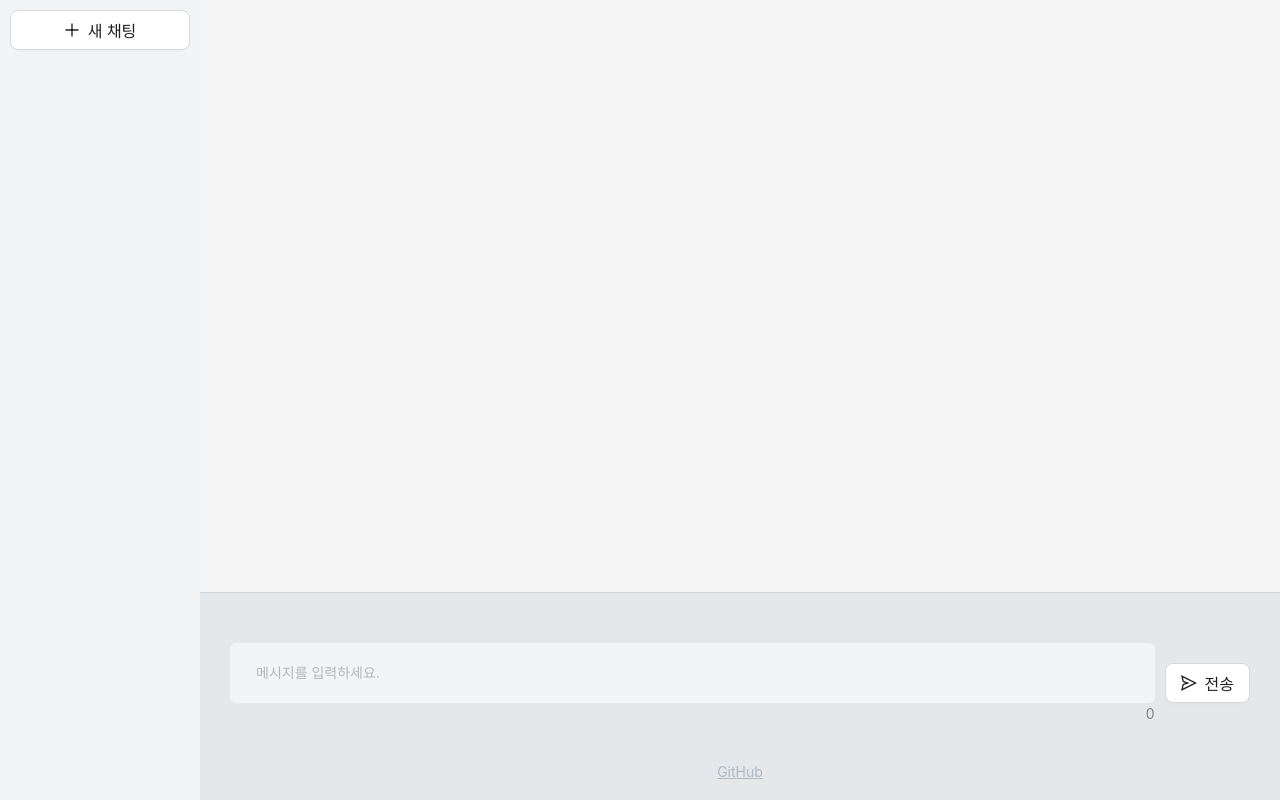
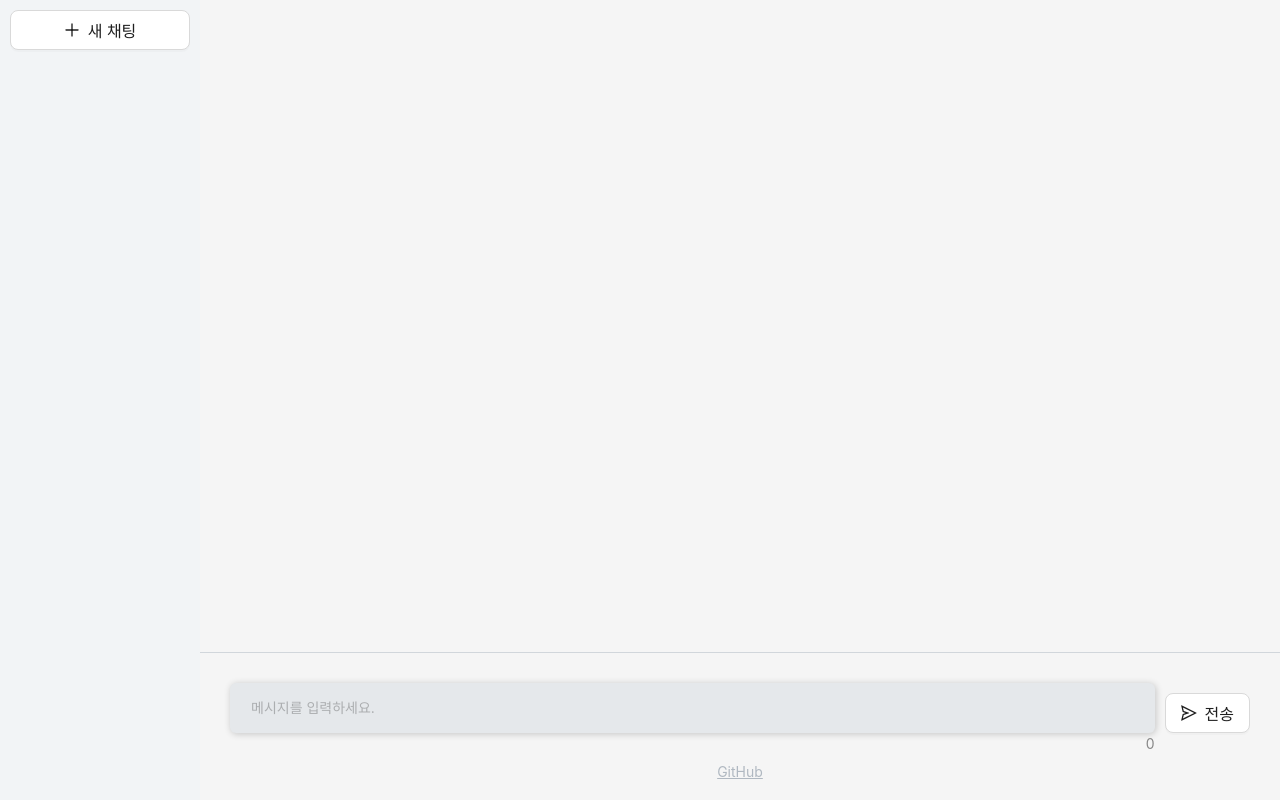
Before and after one commit to wang-yurin/chatgpt-react, a React (Create React App) app: page /chat in a window 1280 px wide. Built offline with nearby package versions, Linux system fonts and the light colour scheme; a web font is replaced by a local one.

Commit message:
style: Chat 컴포넌트 스타일 파일 분리 - 스타일 적용 부분 파일 분리 - Chat 스타일 일부 수정(border로 표현 한 것 boxshadow로 변경)

```diff
--- /dev/null
+++ b/src/components/Chat/Chat.styles.ts
@@ -0,0 +1,26 @@
+import { css } from '@emotion/react';
+import styled from '@emotion/styled';
+import theme from '../../styles/theme';
+
+const chatStyles = (message: any) => css`
+  display: flex;
+  flex-direction: column;
+  padding: 2rem;
+  margin-bottom: 1rem;
+  border-radius: 1rem;
+  box-shadow: 1px 1px 5px rgba(0, 0, 0, 0.1);
+
+  background-color: ${message?.role === 'user' ? theme.colors.GREY200 : '#fff'};
+`;
+
+const ChatType = styled.div`
+  font-size: 1.8rem;
+  font-weight: bold;
+  margin-bottom: 1rem;
+`;
+
+const ChatContent = styled.div`
+  font-size: 1.5rem;
+`;
+
+export { chatStyles, ChatType, ChatContent };
--- a/src/components/Chat/Chat.tsx
+++ b/src/components/Chat/Chat.tsx
@@ -1,10 +1,8 @@
 /** @jsxImportSource @emotion/react */
 import React from 'react';
-import styeld from '@emotion/styled';
-import { css } from '@emotion/react';
-import theme from '../../styles/theme';
 import ReactMarkdown from 'react-markdown';
 import remarkGfm from 'remark-gfm';
+import { ChatContent, chatStyles, ChatType } from './Chat.styles';
 import CodeBlock from './CodeBlock';
 
 interface ChatProps {
@@ -15,35 +13,9 @@ interface ChatProps {
   index: number;
 }
 
-const chatStyle = (message: any) => css`
-  display: flex;
-  flex-direction: column;
-  padding: 2rem;
-  margin-bottom: 1rem;
-  border-radius: 1rem;
-
-  background-color: ${message?.role === 'user'
-    ? theme.colors.GREY200
-    : 'transparent'};
-
-  border: ${message?.role === 'user'
-    ? 'none'
-    : `1px solid ${theme.colors.GREY200}`};
-`;
-
-const ChatType = styeld.div`
-  font-size: 1.8rem;
-  font-weight: bold;
-  margin-bottom: 1rem;
-`;
-
-const ChatContent = styeld.div`
-  font-size: 1.5rem
-`;
-
 const Chat = ({ message, index }: ChatProps) => {
   return (
-    <div css={chatStyle(message)} key={index}>
+    <div css={chatStyles(message)} key={index}>
       <ChatType>{message?.role !== 'user' ? 'Bot' : 'You'}</ChatType>
       <ChatContent>
         <ReactMarkdown
--- a/src/components/Chat/CodeBlock.tsx
+++ b/src/components/Chat/CodeBlock.tsx
@@ -17,7 +17,12 @@ const CodeBlock: React.FC<CodeBlockProps> = ({
   const match = /language-(\w+)/.exec(className || '');
   // console.log(match);
   return !inline && match ? (
-    <SyntaxHighlighter language={match[1]} style={vscDarkPlus} PreTag="div">
+    <SyntaxHighlighter
+      {...props}
+      language={match[1]}
+      style={vscDarkPlus}
+      PreTag="div"
+    >
       {String(children).replace(/\n$/, '')}
     </SyntaxHighlighter>
   ) : (
--- a/src/components/MessageInput/MessageInput.styles.ts
+++ b/src/components/MessageInput/MessageInput.styles.ts
@@ -2,9 +2,8 @@ import { css } from '@emotion/react';
 import theme from '../../styles/theme';
 
 const messageInputStyles = css`
-  padding: 5rem 3rem;
+  padding: 3rem;
   border-top: 1px solid ${theme.colors.GREY300};
-  background-color: ${theme.colors.GREY200};
   font-size: 1.6rem;
 
   & > button {
@@ -13,9 +12,10 @@ const messageInputStyles = css`
 `;
 
 const textareaStyles = {
-  'background-color': theme.colors.GREY100,
+  backgroundColor: theme.colors.GREY200,
   border: 'none',
-  padding: '1.5rem',
+  padding: '1rem',
+  boxShadow: '1px 1px 7px 0px rgba(0, 0, 0, 0.2)',
 };
 
 export { messageInputStyles, textareaStyles };
--- a/src/pages/ChatPage/ChatPage.styles.ts
+++ b/src/pages/ChatPage/ChatPage.styles.ts
@@ -19,8 +19,7 @@ const footerStyles = {
   color: theme.colors.GREY400,
   textAlign: 'center',
   textDecoration: 'underline',
-  backgroundColor: theme.colors.GREY200,
-  padding: '1rem 0 2rem',
+  padding: '0 0 2rem',
 };
 
 export { layoutStyles, contentStyles, siderStyles, footerStyles };
```
